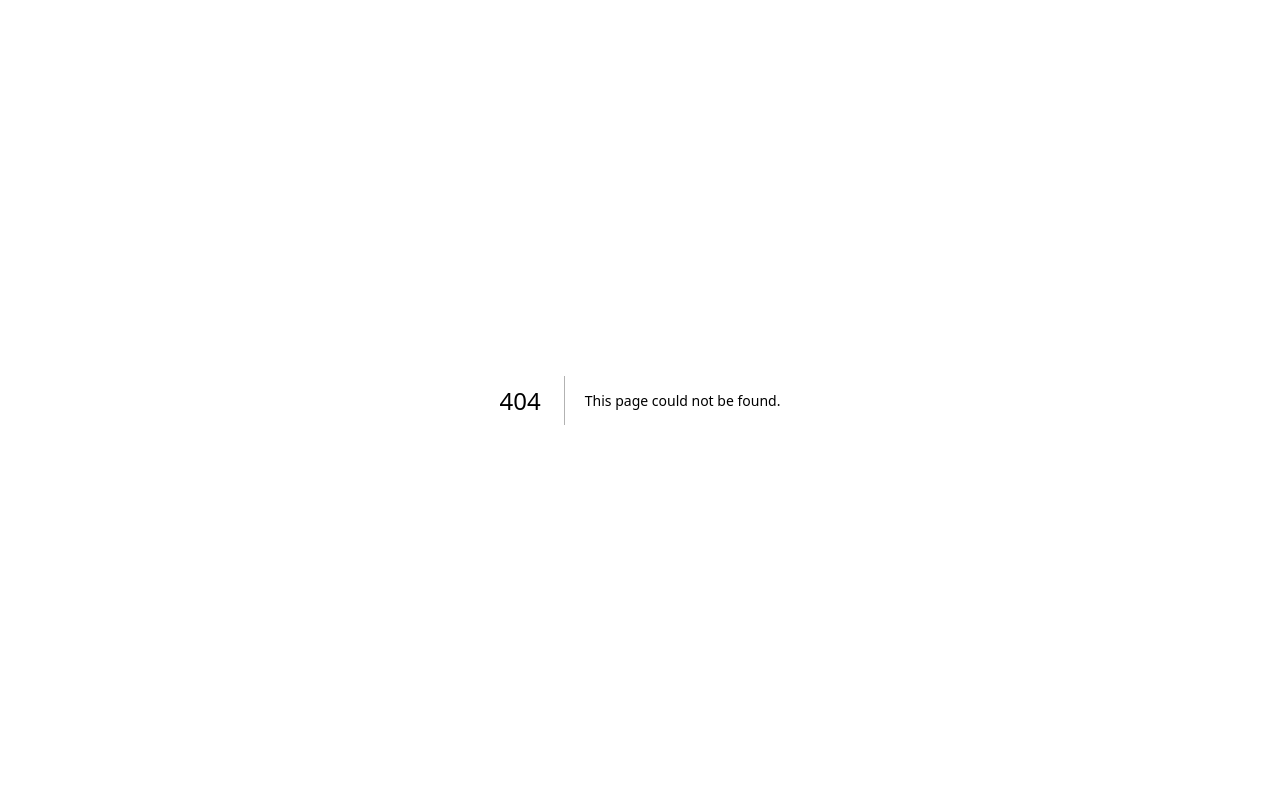
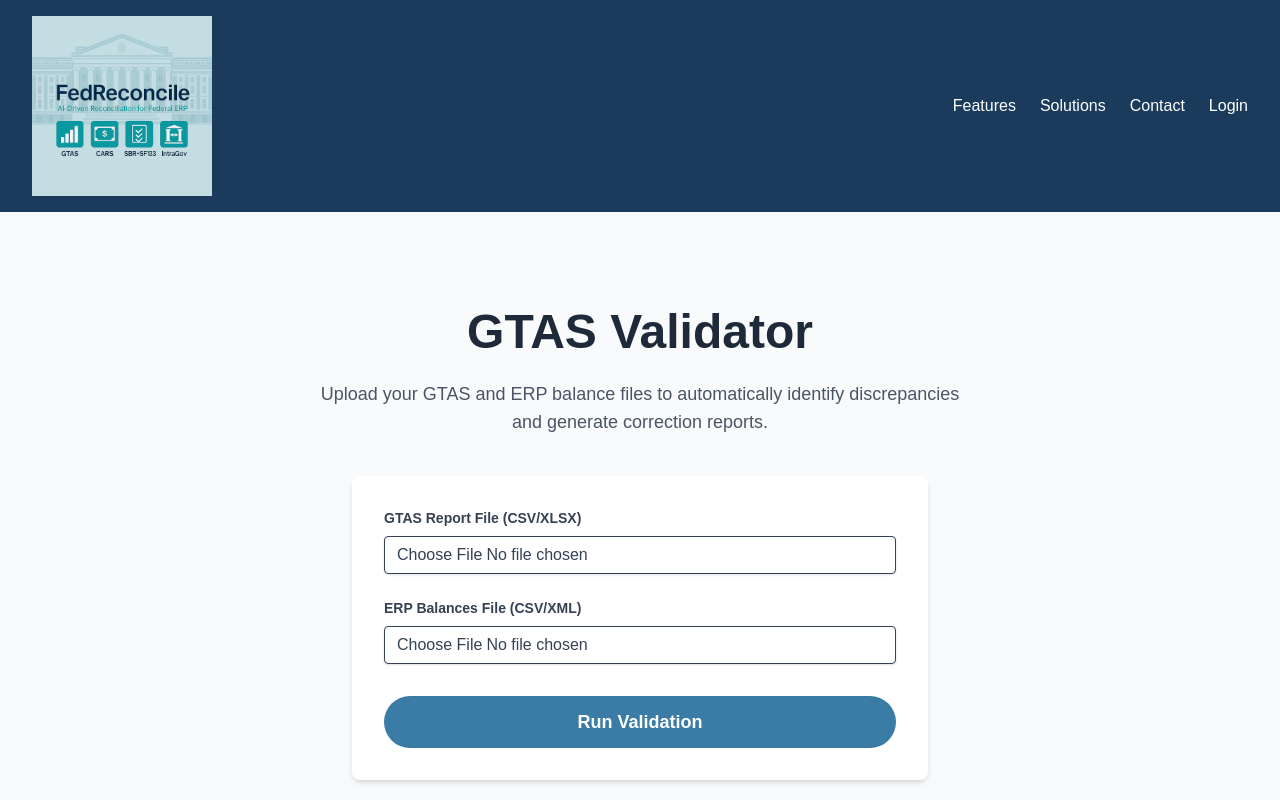
Before and after one commit to ochoam123/fedreconcile-v2, a Next.js app: page /gtas-validator in a window 1280 px wide. Before the commit this address had no page. Shown: the top 800 px of the page. Built offline with nearby package versions, Linux system fonts and the light colour scheme.

Commit message:
Feature: added clickable module link, created webpage for GTAS Validator

```diff
--- /dev/null
+++ b/src/app/gtas-validator/page.tsx
@@ -0,0 +1,147 @@
+'use client'; // This directive indicates that this component should run on the client-side
+
+import { useState } from 'react';
+import Header from '../../components/Header'; // Adjust path if Header is not one level up from app
+import Footer from '../../components/Footer'; // Adjust path if Footer is not one level up from app
+
+export default function GtasValidatorPage() {
+  const [gtasFile, setGtasFile] = useState<File | null>(null);
+  const [erpFile, setErpFile] = useState<File | null>(null);
+  const [loading, setLoading] = useState(false);
+  const [results, setResults] = useState<any>(null); // To store results from the API
+
+  const handleGtasFileChange = (event: React.ChangeEvent<HTMLInputElement>) => {
+    if (event.target.files) {
+      setGtasFile(event.target.files[0]);
+    }
+  };
+
+  const handleErpFileChange = (event: React.ChangeEvent<HTMLInputElement>) => {
+    if (event.target.files) {
+      setErpFile(event.target.files[0]);
+    }
+  };
+
+  const handleSubmit = async (event: React.FormEvent) => {
+    event.preventDefault();
+    if (!gtasFile || !erpFile) {
+      alert('Please select both GTAS and ERP files.');
+      return;
+    }
+
+    setLoading(true);
+    setResults(null);
+
+    // --- Placeholder for API Call ---
+    // In a real scenario, you would send these files to your Python backend API.
+    // For now, we'll simulate a delay and some mock results.
+    console.log('Simulating file upload and validation...');
+    const formData = new FormData();
+    formData.append('gtas', gtasFile);
+    formData.append('erp', erpFile);
+
+    try {
+      // Replace this with your actual API endpoint call
+      // const response = await fetch('/api/gtas-validate', {
+      //   method: 'POST',
+      //   body: formData,
+      // });
+      // const data = await response.json();
+      // setResults(data);
+
+      // --- Mocking API response for now ---
+      await new Promise(resolve => setTimeout(resolve, 2000)); // Simulate network delay
+      setResults({
+        success: true,
+        exceptionReportUrl: '#', // Placeholder URL for download
+        fbdiJournalUrl: '#',    // Placeholder URL for download
+        message: 'Validation complete. Download reports below.'
+      });
+      // --- End Mocking ---
+
+    } catch (error) {
+      console.error('Validation failed:', error);
+      setResults({ success: false, message: 'Validation failed. Please try again.' });
+    } finally {
+      setLoading(false);
+    }
+  };
+
+  return (
+    <>
+      <Header /> {/* Using the shared Header component */}
+      <main className="min-h-screen bg-gray-50 py-16 md:py-24">
+        <div className="container mx-auto px-8 text-center">
+          <h1 className="text-4xl md:text-5xl font-extrabold text-gray-800 mb-6">
+            GTAS Validator
+          </h1>
+          <p className="text-lg text-gray-600 mb-10 max-w-2xl mx-auto">
+            Upload your GTAS and ERP balance files to automatically identify discrepancies and generate correction reports.
+          </p>
+
+          <form onSubmit={handleSubmit} className="bg-white p-8 rounded-lg shadow-md max-w-xl mx-auto">
+            <div className="mb-6 text-left">
+              <label htmlFor="gtasFile" className="block text-gray-700 text-sm font-bold mb-2">
+                GTAS Report File (CSV/XLSX)
+              </label>
+              <input
+                type="file"
+                id="gtasFile"
+                accept=".csv,.xlsx"
+                onChange={handleGtasFileChange}
+                className="shadow appearance-none border rounded w-full py-2 px-3 text-gray-700 leading-tight focus:outline-none focus:shadow-outline"
+              />
+            </div>
+            <div className="mb-8 text-left">
+              <label htmlFor="erpFile" className="block text-gray-700 text-sm font-bold mb-2">
+                ERP Balances File (CSV/XML)
+              </label>
+              <input
+                type="file"
+                id="erpFile"
+                accept=".csv,.xml"
+                onChange={handleErpFileChange}
+                className="shadow appearance-none border rounded w-full py-2 px-3 text-gray-700 leading-tight focus:outline-none focus:shadow-outline"
+              />
+            </div>
+            <button
+              type="submit"
+              className="bg-[#3A7CA5] hover:bg-[#2A6C95] text-white font-bold py-3 px-8 rounded-full text-lg transition duration-300 w-full"
+              disabled={loading}
+            >
+              {loading ? 'Processing...' : 'Run Validation'}
+            </button>
+          </form>
+
+          {results && (
+            <div className={`mt-10 p-6 rounded-lg shadow-md ${results.success ? 'bg-green-50' : 'bg-red-50'} max-w-xl mx-auto`}>
+              <h3 className={`text-xl font-bold mb-4 ${results.success ? 'text-green-800' : 'text-red-800'}`}>
+                {results.success ? 'Validation Successful!' : 'Validation Failed'}
+              </h3>
+              <p className={`mb-4 ${results.success ? 'text-green-700' : 'text-red-700'}`}>{results.message}</p>
+              {results.success && (
+                <div className="flex flex-col space-y-4">
+                  <a
+                    href={results.exceptionReportUrl}
+                    download="exception_report.xlsx"
+                    className="bg-blue-600 hover:bg-blue-700 text-white font-bold py-2 px-4 rounded-full inline-flex items-center justify-center transition duration-300"
+                  >
+                    Download Exception Report
+                  </a>
+                  <a
+                    href={results.fbdiJournalUrl}
+                    download="fbdi_journal_corrections.csv"
+                    className="bg-purple-600 hover:bg-purple-700 text-white font-bold py-2 px-4 rounded-full inline-flex items-center justify-center transition duration-300"
+                  >
+                    Download FBDI Journal Corrections
+                  </a>
+                </div>
+              )}
+            </div>
+          )}
+        </div>
+      </main>
+      <Footer /> {/* Using the shared Footer component */}
+    </>
+  );
+}
--- a/src/components/Modules.tsx
+++ b/src/components/Modules.tsx
@@ -1,8 +1,9 @@
-import { BarChart2, Banknote, ClipboardCheck, Users } from 'lucide-react'; // Import icons for modules
+import { BarChart2, Banknote, ClipboardCheck, Users } from 'lucide-react';
+import Link from 'next/link'; // <--- Import Link
 
 export default function Modules() {
   return (
-    <section className="w-full bg-[#F8F9FA] py-16 md:py-24"> {/* Light grey background for contrast */}
+    <section className="w-full bg-[#F8F9FA] py-16 md:py-24">
       <div className="container mx-auto px-8 text-center">
         <h2 className="text-3xl md:text-4xl font-bold text-gray-800 mb-4">
           Our Core Modules
@@ -12,8 +13,8 @@ export default function Modules() {
         </p>
         <div className="grid grid-cols-1 md:grid-cols-2 lg:grid-cols-4 gap-8">
 
-          {/* Module 1: GTAS */}
-          <div className="flex flex-col items-center p-6 bg-white rounded-lg shadow-md">
+          {/* Module 1: GTAS - NOW CLICKABLE! */}
+          <Link href="/gtas-validator" className="flex flex-col items-center p-6 bg-white rounded-lg shadow-md hover:shadow-lg transition-shadow duration-300">
             <div className="bg-[#3A7CA5] text-white rounded-full h-16 w-16 flex items-center justify-center mb-4">
               <BarChart2 size={32} /> {/* GTAS icon */}
             </div>
@@ -21,9 +22,9 @@ export default function Modules() {
             <p className="text-gray-600">
               Automate the reconciliation and validation of Governmentwide Treasury Account Symbol (GTAS) trial balances.
             </p>
-          </div>
+          </Link>
 
-          {/* Module 2: CARS */}
+          {/* Module 2: CARS (unchanged for now) */}
           <div className="flex flex-col items-center p-6 bg-white rounded-lg shadow-md">
             <div className="bg-[#3A7CA5] text-white rounded-full h-16 w-16 flex items-center justify-center mb-4">
               <Banknote size={32} /> {/* CARS icon */}
@@ -34,7 +35,7 @@ export default function Modules() {
             </p>
           </div>
 
-          {/* Module 3: SBR + SF-133 */}
+          {/* Module 3: SBR + SF-133 (unchanged for now) */}
           <div className="flex flex-col items-center p-6 bg-white rounded-lg shadow-md">
             <div className="bg-[#3A7CA5] text-white rounded-full h-16 w-16 flex items-center justify-center mb-4">
               <ClipboardCheck size={32} /> {/* SBR + SF-133 icon */}
@@ -45,7 +46,7 @@ export default function Modules() {
             </p>
           </div>
 
-          {/* Module 4: IntraGov */}
+          {/* Module 4: IntraGov (unchanged for now) */}
           <div className="flex flex-col items-center p-6 bg-white rounded-lg shadow-md">
             <div className="bg-[#3A7CA5] text-white rounded-full h-16 w-16 flex items-center justify-center mb-4">
               <Users size={32} /> {/* IntraGov icon */}
```
